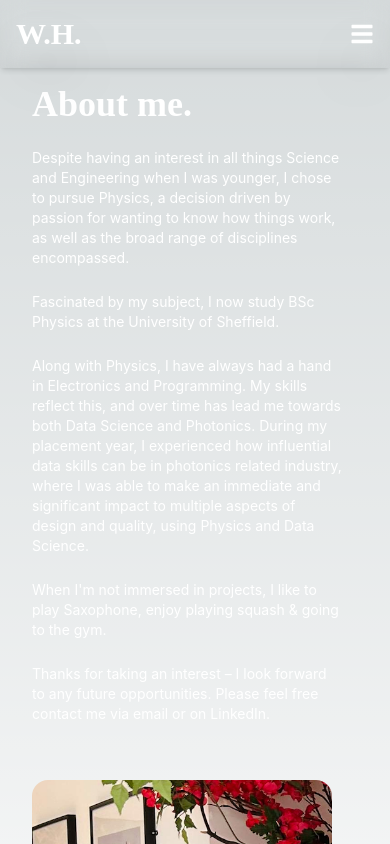
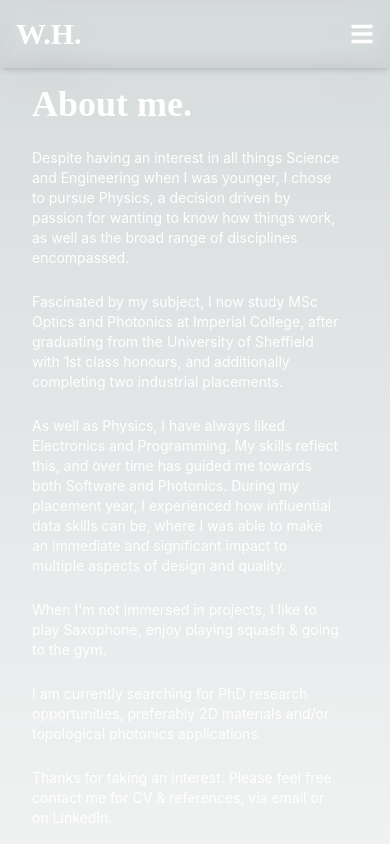
Before and after one commit to willhampshire/portfolio-website, a Next.js app: page /about in a window 390 px wide. Shown: the top 844 px of the page. Built offline with nearby package versions, Linux system fonts and the light colour scheme.

Commit message:
update 2025

```diff
--- a/app/about/page.tsx
+++ b/app/about/page.tsx
@@ -43,23 +43,21 @@ export default function AboutPage() {
                         About me.
                     </h1>
                     <p className="p-about text-sm md:text-md">
-                        Despite having an interest in all things Science and Engineering when I was younger, I chose to
-                        pursue
+                        Despite having an interest in all things Science and Engineering when I was younger, I chose to pursue
                         Physics, a decision driven by passion for wanting to know how things work, as well as the broad
                         range of disciplines encompassed.
                     </p>
 
                     <p className="p-about text-sm md:text-md">
-                        Fascinated by my subject, I now study BSc Physics at the University of Sheffield.
+                        Fascinated by my subject, I now study MSc Optics and Photonics at Imperial College, after graduating from
+                        the University of Sheffield with 1st class honours, and additionally completing two industrial placements.
                     </p>
 
                     <p className="p-about text-sm md:text-md">
-                        Along with Physics, I have always had a hand in Electronics and Programming. My
-                        skills reflect this, and over time has lead me towards both Data Science and Photonics. During my
-                        placement year, I experienced how influential data skills can be in photonics related industry,
-                        where I was able to make an
-                        immediate and significant impact to multiple aspects of design and quality,
-                        using Physics and Data Science.
+                        As well as Physics, I have always liked Electronics and Programming. My
+                        skills reflect this, and over time has guided me towards both Software and Photonics. During my
+                        placement year, I experienced how influential data skills can be,
+                        where I was able to make an immediate and significant impact to multiple aspects of design and quality.
                     </p>
 
                     <p className="p-about text-sm md:text-md">
@@ -67,8 +65,12 @@ export default function AboutPage() {
                     </p>
 
                     <p className="p-about text-sm md:text-md">
-                        Thanks for taking an interest – I look forward to any future opportunities. Please feel free
-                        contact me via email or on LinkedIn.
+                        I am currently searching for PhD research opportunities, preferably 2D materials and/or topological photonics applications.
+                    </p>
+
+                    <p className="p-about text-sm md:text-md">
+                        Thanks for taking an interest. Please feel free
+                        contact me for CV & references, via email or on LinkedIn.
                     </p>
                 </div>
                 <div className="w-full md:w-1/2 m-4 p-4 flex items-center justify-start md:justify-end">
--- a/app/layout.tsx
+++ b/app/layout.tsx
@@ -45,7 +45,7 @@ export default function RootLayout({
                             <li><Link href="/about" className="navbar-text text-white" onClick={closeMenu}>About</Link></li>
                             <li><Link href="/projects" className="navbar-text text-white" onClick={closeMenu}>Projects</Link></li>
                             <li><Link href="/contact" className="navbar-text text-white" onClick={closeMenu}>Contact</Link></li>
-                            <li><Link href="/cv" className="navbar-text text-white" onClick={closeMenu}>CV</Link></li>
+                            {/* <li><Link href="/cv" className="navbar-text text-white" onClick={closeMenu}>CV</Link></li> */}
                         </ul>
                     <button
                         onClick={toggleMenu}
@@ -59,7 +59,7 @@ export default function RootLayout({
                         <li><Link href="/about" className="navbar-text text-white">About</Link></li>
                         <li><Link href="/projects" className="navbar-text text-white">Projects</Link></li>
                         <li><Link href="/contact" className="navbar-text text-white">Contact</Link></li>
-                        <li><Button text="CV" href="/cv"/></li>
+                        {/* <li><Button text="CV" href="/cv"/></li> */}
                     </ul>
                 </nav>
             </header>
```
